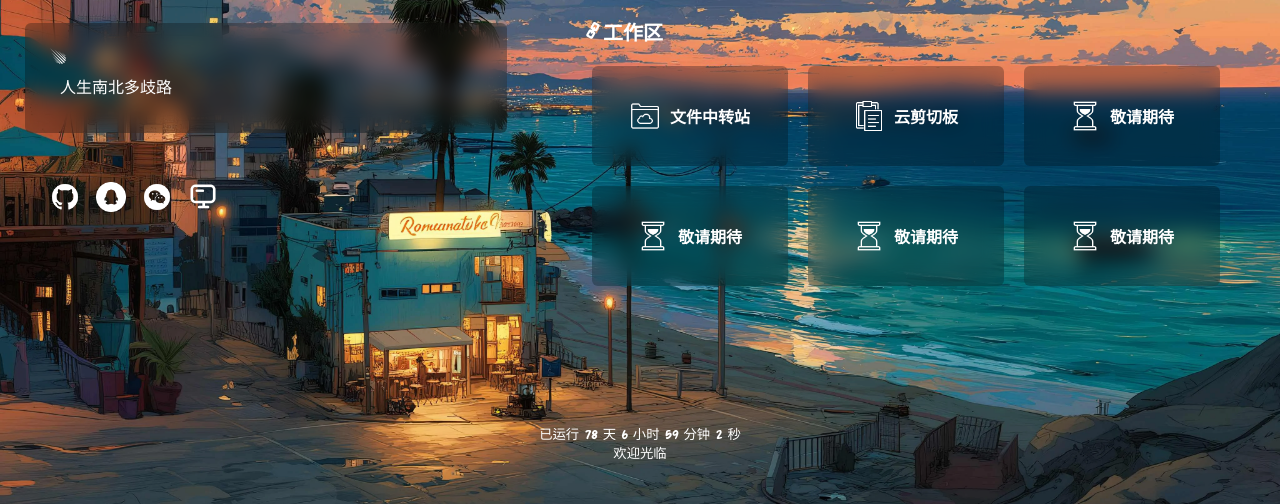
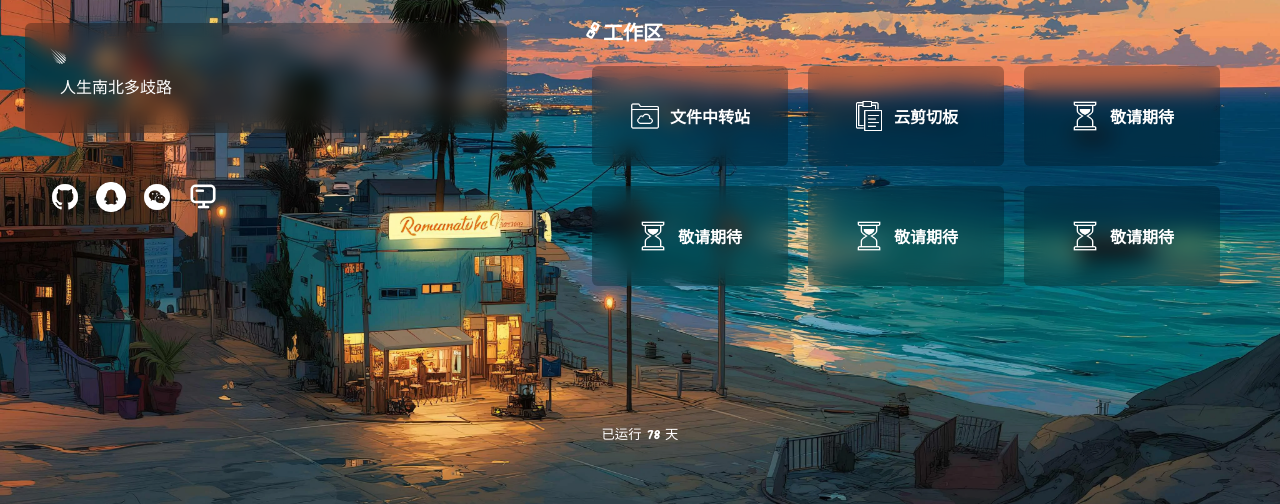
Before and after one commit to Breeze1733/Breeze-Website, a plain HTML site: page index.html in a window 1280 px wide. Shown: the part 296-800 px from the top of the page. Drawn offline with Linux system fonts and the light colour scheme; no server answers; files whose address does not match are found by name; a web font is replaced by a local one.

Commit message:
feat(day)

```diff
--- a/index.html
+++ b/index.html
@@ -138,8 +138,7 @@
     </section>
   </main>
   <footer>
-    <small>已运行 00 天 00 小时 00 分钟 00 秒</small>
-    <small>欢迎光临</small>
+    <small>已运行 00 天</small>
   </footer>
   <script src="./js/basic.js?v=2.0.0" type="module"></script>
 </body>
--- a/js/timer.js
+++ b/js/timer.js
@@ -30,10 +30,7 @@ setInterval(() => {
   // 网站运行时间
   const processTime = Math.floor((Date.now() - netStatTime) / 1000);
   const netday = Math.floor(processTime / (60 * 60 * 24));
-  const nethour = Math.floor((processTime % (60 * 60 * 24)) / (60 * 60));
-  const netminute = Math.floor((processTime % (60 * 60)) / 60);
-  const netsecond = processTime % 60;
-  footer.children[0].textContent = `已运行 ${netday} 天 ${nethour} 小时 ${netminute} 分钟 ${netsecond} 秒`
+  footer.children[0].textContent = `已运行 ${netday} 天`
 }, 1000)
 
 // 获取用户地址api
```
